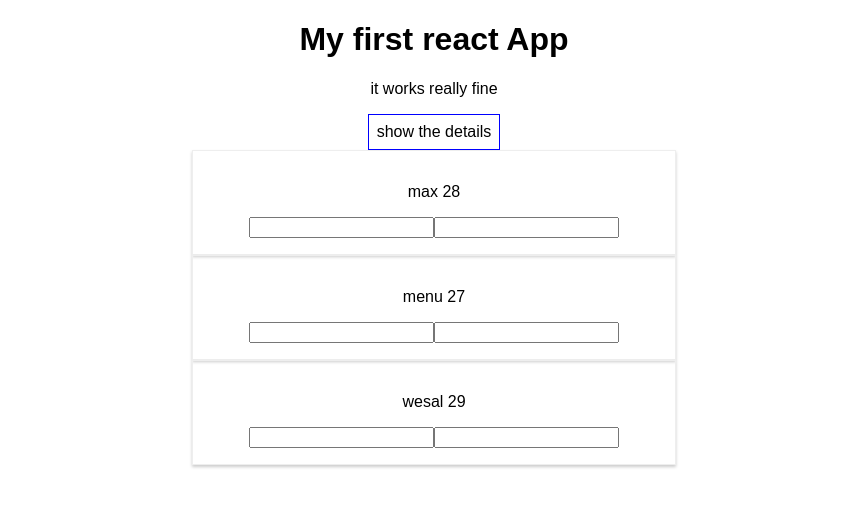
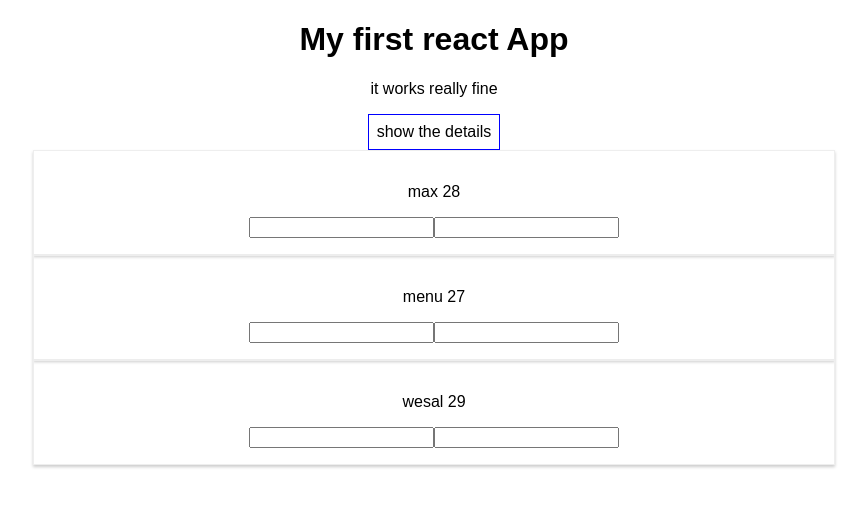
Before and after one commit to wesalnama111/onlinecousellingsystem, a React (Create React App) app: page / in a window 1280 px wide. Both pictures are taken after a click on the button "show the details". Shown: the top 506 px of the page, without its empty margins (206-1073 px from the left). Built offline with nearby package versions, Linux system fonts and the light colour scheme.

Commit message:
wihoutradium

```diff
--- a/src/App.js
+++ b/src/App.js
@@ -1,7 +1,7 @@
 import React, { Component } from 'react';
 import './App.css';
 import Person from './Person/Person';
-import Radium, { StyleRoot} from 'radium';
+
 
 class App extends Component {
   state = {
@@ -77,10 +77,7 @@ class App extends Component {
       padding :'8px',
       cursor:'pointer',
       color: 'white',
-      ':hover':{
-        backgroundColor:'white',
-        color:'black'
-      }
+
     }
     let person = null;
     if (this.state.showPersons)
@@ -103,10 +100,7 @@ class App extends Component {
       style.backgroundColor='white';
       style.color='black';
 
-      style[':hover'] = {
-        backgroundColor:'black',
-        color:'white'
-      }
+
     }
 
     const classes = [];
@@ -119,7 +113,7 @@ class App extends Component {
     }
 
     return (
-      <StyleRoot>
+
       <div className="App">
         <h1>My first react App</h1>
         <p className={classes.join(' ')}>it works really fine </p>
@@ -127,10 +121,10 @@ class App extends Component {
         {person}
 
       </div>
-      </StyleRoot>
+
     );
   // return React.createElement('div', {className:'App'}, React.createElement('h1',null,'does thiswork now'));
   }
 }
 
-export default Radium(App);
+export default App;
--- a/src/Person/Person.js
+++ b/src/Person/Person.js
@@ -2,9 +2,9 @@ import React from 'react';
 import './person.css';
 import Radium from 'radium';
 const person = (props) =>{
-    const style = newFunction();
+
     return (
-        <div className="person" style={style}>
+        <div className="person" >
          <p onClick={props.click}> {props.name} {props.age}</p>
         <p> {props.children} </p>
         <input type="text" onChange={props.changed} />
@@ -15,12 +15,3 @@ const person = (props) =>{
 };
 
 export default Radium(person);
-
-function newFunction() {
-    const style = {
-        '@media (min-width:500px)': {
-            width: '450px'
-        }
-    };
-    return style;
-}
```
